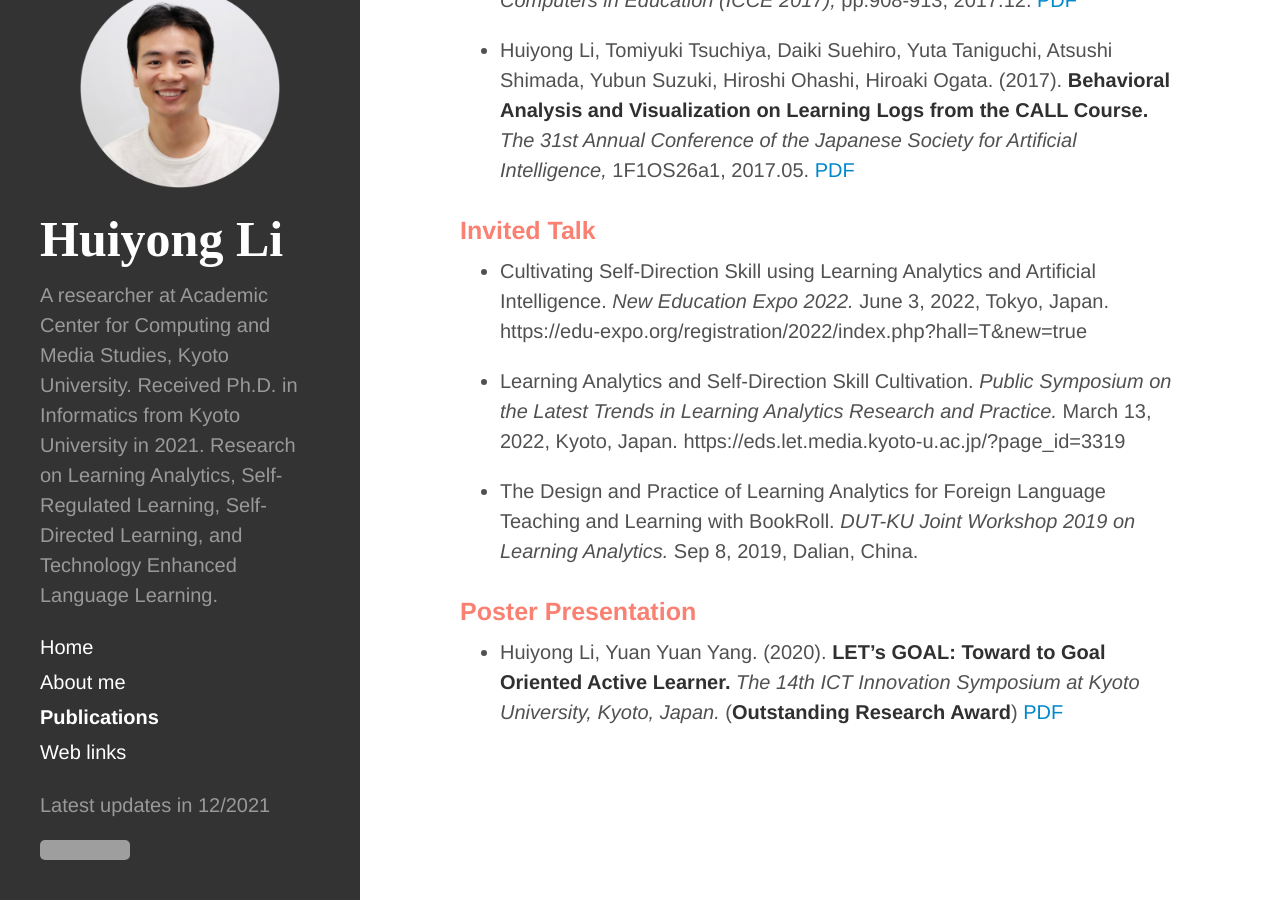
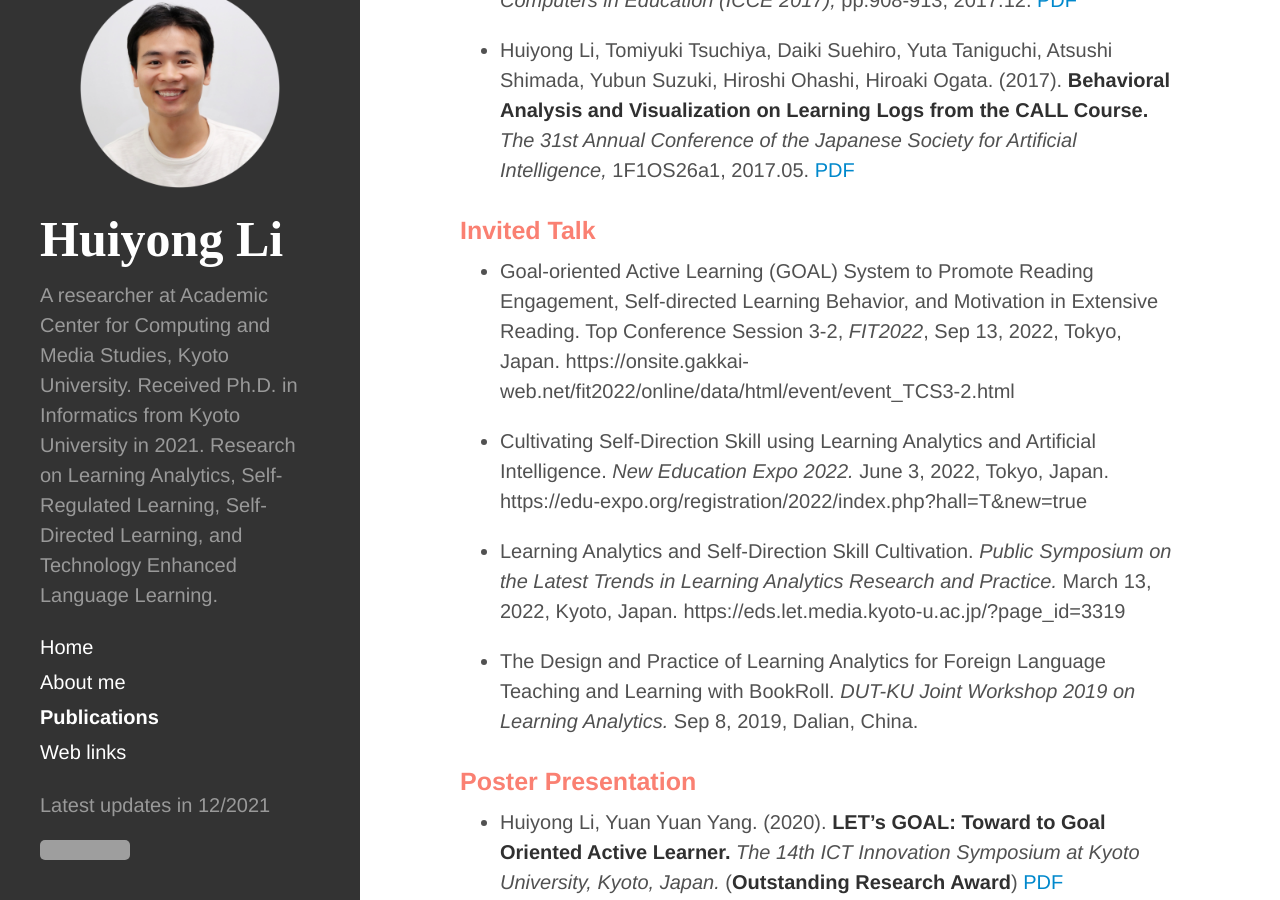
Before and after one commit to li-huiyong/li-huiyong.github.io, a Jekyll site: the page built from publications.md, in a window 1280 px wide and 900 px high, scrolled down 4950 px. Built offline with Jekyll 4.4.1, drawn with Linux system fonts in a browser that asks for light colours; nearby versions of some CDN libraries; some web fonts are replaced; grey boxes are pictures that could not be loaded.

Commit message:
add fit2022

```diff
--- a/publications.md
+++ b/publications.md
@@ -73,6 +73,7 @@
 
 ### <span style="color: Salmon; ">Invited Talk</span>
 
+* Goal-oriented Active Learning (GOAL) System to Promote Reading Engagement, Self-directed Learning Behavior, and Motivation in Extensive Reading. Top Conference Session 3-2, _FIT2022_, Sep 13, 2022, Tokyo, Japan. https://onsite.gakkai-web.net/fit2022/online/data/html/event/event_TCS3-2.html
 
 * Cultivating Self-Direction Skill using Learning Analytics and Artificial Intelligence. _New Education Expo 2022._ June 3, 2022, Tokyo, Japan. https://edu-expo.org/registration/2022/index.php?hall=T&new=true
 
```
